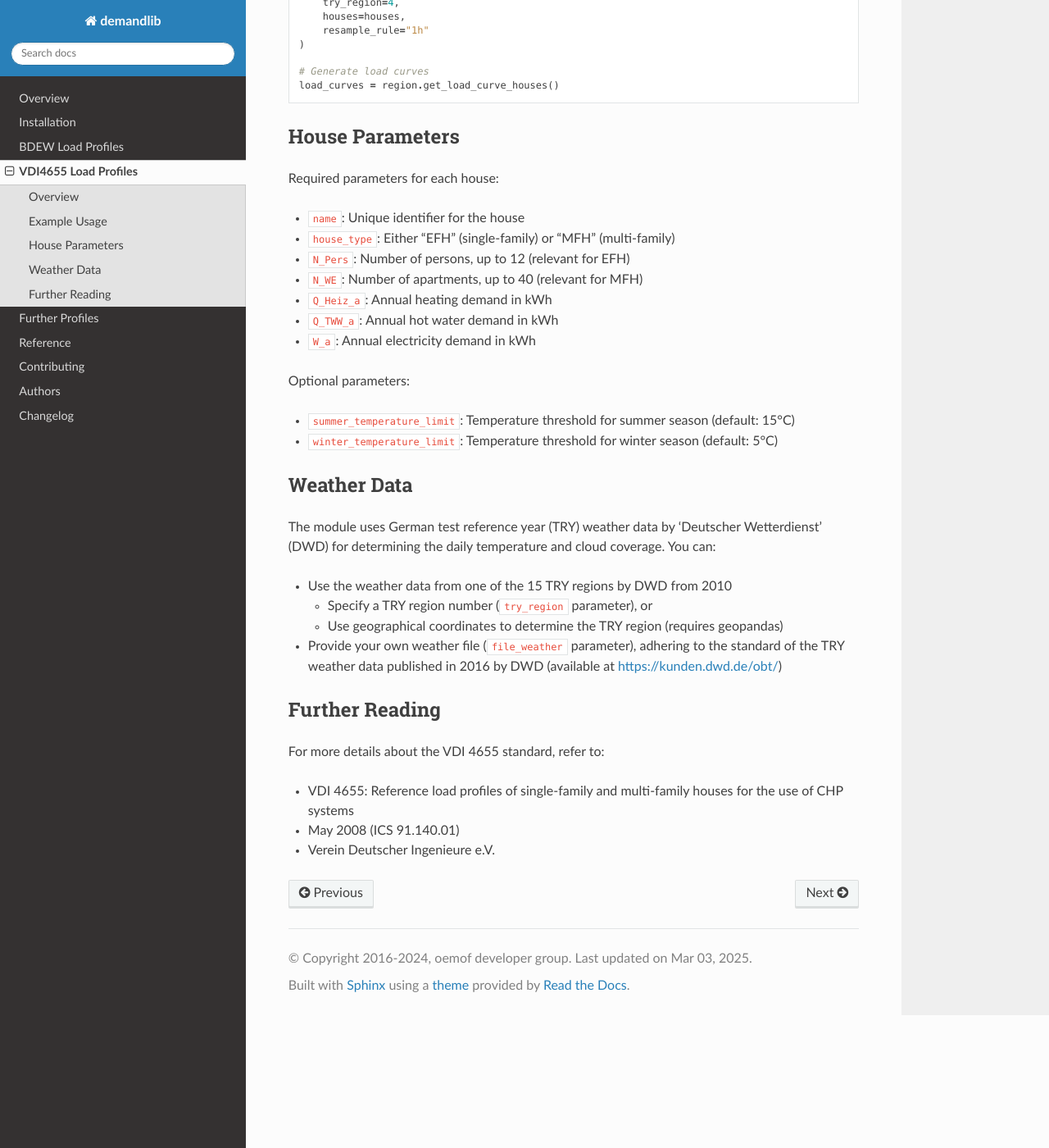
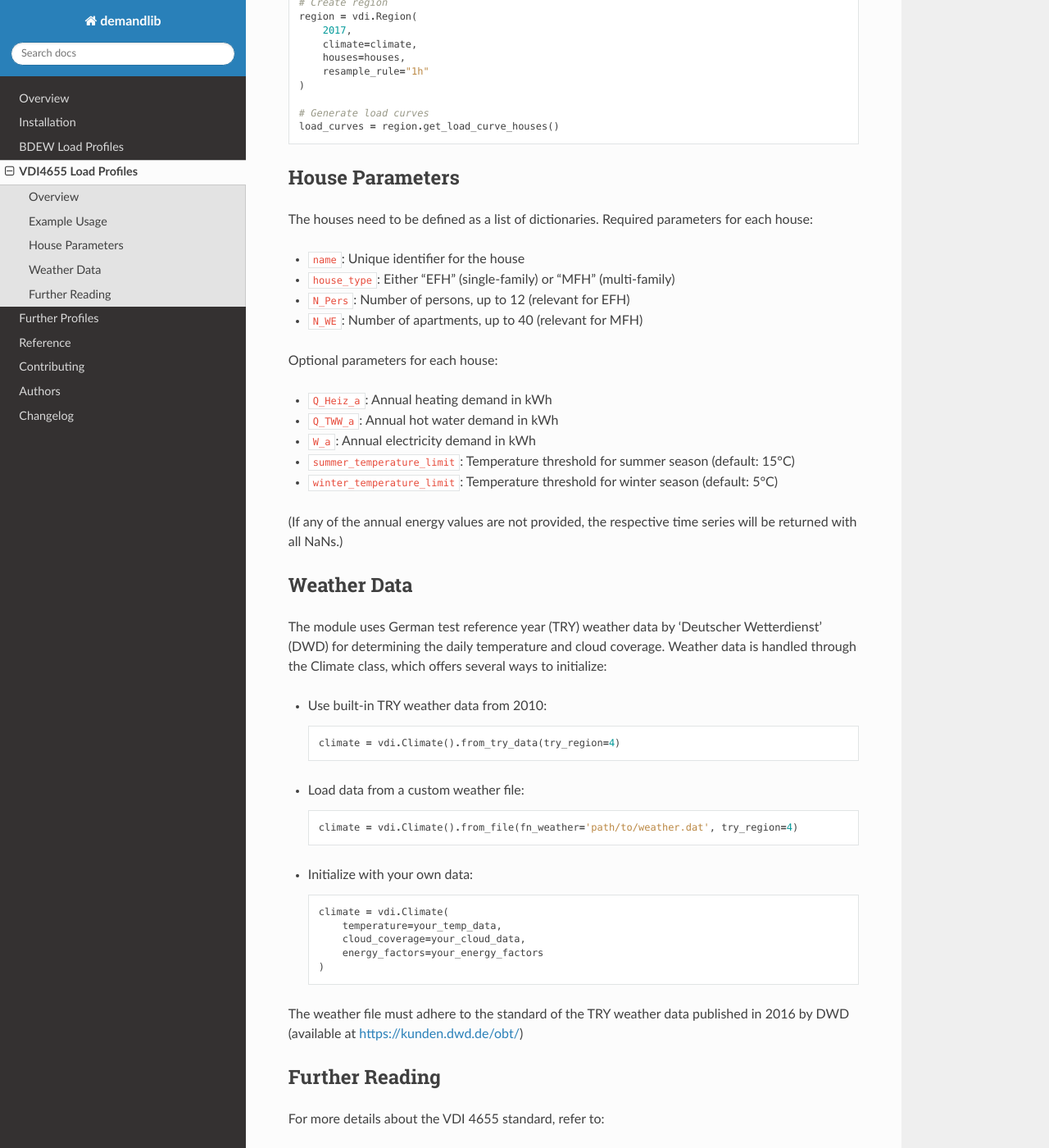
Before and after one commit to oemof/demandlib, a Sphinx documentation site: the page built from docs/vdi4655.rst, in a window 1280 px wide and 1400 px high, scrolled down 952 px. Shown: the whole window at 82% size. Built offline with Sphinx 7.4.7 and the Read the Docs theme 3.1.0, drawn with Linux system fonts in a browser that asks for light colours; formulas are drawn with MathJax 3; the version number is read from the project's files by our own code; some of the changed text lies outside the part shown.

Commit message:
Adapt VDI documentation to latest changes

```diff
--- a/docs/vdi4655.rst
+++ b/docs/vdi4655.rst
@@ -39,10 +39,13 @@ Here's a basic example of how to use the VDI 4655 module::
         }
     ]
 
+    # Create climate object with weather data
+    climate = vdi.Climate().from_try_data(try_region=4)
+
     # Create region
     region = vdi.Region(
         2017,
-        try_region=4,
+        climate=climate,
         houses=houses,
         resample_rule="1h"
     )
@@ -53,41 +56,56 @@ Here's a basic example of how to use the VDI 4655 module::
 House Parameters
 ----------------
 
+The houses need to be defined as a list of dictionaries.
 Required parameters for each house:
 
 * ``name``: Unique identifier for the house
 * ``house_type``: Either "EFH" (single-family) or "MFH" (multi-family)
 * ``N_Pers``: Number of persons, up to 12 (relevant for EFH)
 * ``N_WE``: Number of apartments, up to 40 (relevant for MFH)
+
+Optional parameters for each house:
+
 * ``Q_Heiz_a``: Annual heating demand in kWh
 * ``Q_TWW_a``: Annual hot water demand in kWh
 * ``W_a``: Annual electricity demand in kWh
-
-Optional parameters:
-
 * ``summer_temperature_limit``: Temperature threshold for summer season (default: 15°C)
 * ``winter_temperature_limit``: Temperature threshold for winter season (default: 5°C)
+
+(If any of the annual energy values are not provided, the respective time series
+will be returned with all NaNs.)
 
 Weather Data
 ------------
 
 The module uses German test reference year (TRY) weather data by 'Deutscher Wetterdienst' (DWD)
-for determining the daily temperature and cloud coverage. You can:
+for determining the daily temperature and cloud coverage. Weather data is handled through the Climate class,
+which offers several ways to initialize:
 
-* Use the weather data from one of the 15 TRY regions by DWD from 2010
+* Use built-in TRY weather data from 2010::
 
-  * Specify a TRY region number (``try_region`` parameter), or
+    climate = vdi.Climate().from_try_data(try_region=4)
 
-  * Use geographical coordinates to determine the TRY region (requires geopandas)
+* Load data from a custom weather file::
 
-* Provide your own weather file (``file_weather`` parameter), adhering to the standard
-  of the TRY weather data published in 2016 by DWD (available at https://kunden.dwd.de/obt/)
+    climate = vdi.Climate().from_file(fn_weather='path/to/weather.dat', try_region=4)
+
+* Initialize with your own data::
+
+    climate = vdi.Climate(
+        temperature=your_temp_data,
+        cloud_coverage=your_cloud_data,
+        energy_factors=your_energy_factors
+    )
+
+The weather file must adhere to the standard of the TRY weather data published
+in 2016 by DWD (available at https://kunden.dwd.de/obt/)
 
 Further Reading
 ---------------
 
 For more details about the VDI 4655 standard, refer to:
 
-* VDI 4655: Reference load profiles of single-family and multi-family houses for the use of CHP systems
-* May 2008 (ICS 91.140.01)
-* Verein Deutscher Ingenieure e.V.
+| VDI 4655: Reference load profiles of single-family and multi-family houses for the use of CHP systems
+| May 2008 (ICS 91.140.01)
+| Verein Deutscher Ingenieure e.V.
```
